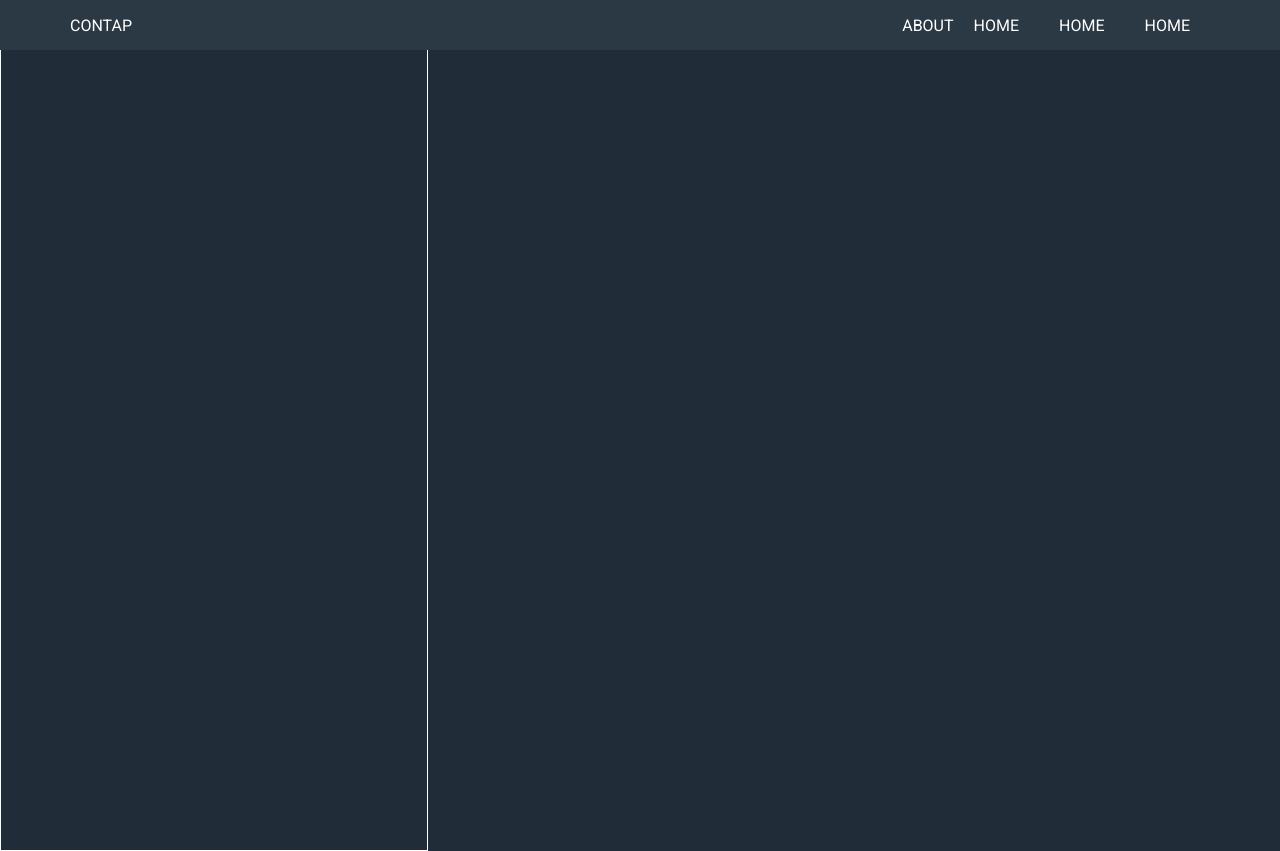
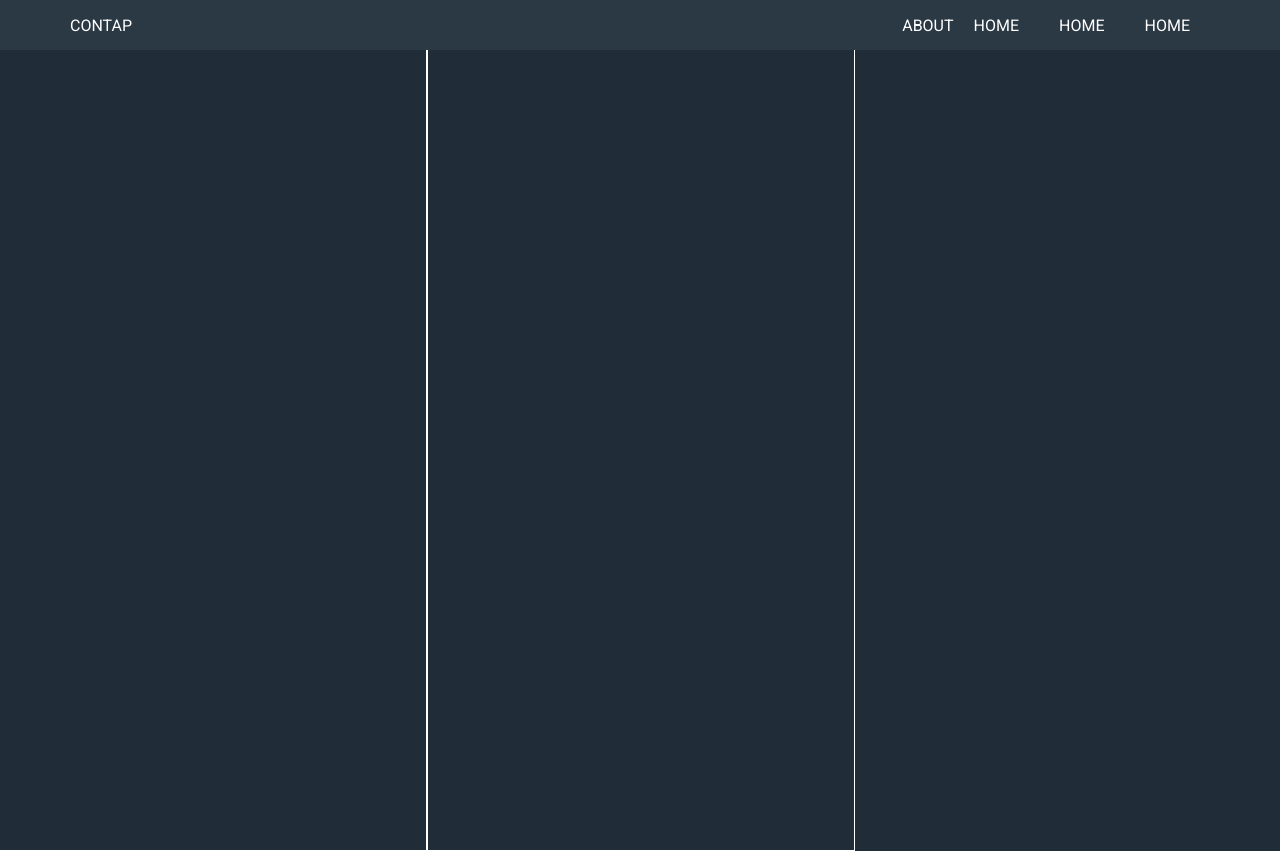
Before and after one commit to mark-okoth/vue-school-tutorial-app, a Vue app: page /#/ in a window 1280 px wide. Built offline with nearby package versions, Linux system fonts and the light colour scheme.

Commit message:
task component

```diff
--- a/src/components/tasks/Tasks.vue
+++ b/src/components/tasks/Tasks.vue
@@ -1,5 +1,29 @@
 <template>
-    <div class="">
+    <div class="tasks">
+        <div class="container">
 
+        </div>
     </div>
 </template>
+
+<script>
+export default {
+    data(){
+        return{
+
+        }
+    }
+}
+</script>
+
+<style scoped>
+
+.container{
+    width: 33.3vw;
+    border: 1px solid white;
+    height: 100vh;
+    border-top:none;
+    border-left:none;
+}
+
+</style>
--- a/src/views/Home.vue
+++ b/src/views/Home.vue
@@ -1,15 +1,24 @@
 <template>
   <div class="home">
+     <tasks/>
     <create/>
   </div>
 </template>
 
 <script>
 import create from '../components/tasks/Createtask'
+import tasks from '../components/tasks/Tasks'
 export default {
   name: 'Home',
   components: {
-   create
+   create,
+   tasks
   },
 }
 </script>
+<style>
+.home{
+  display: flex;
+
+}
+</style>
```
